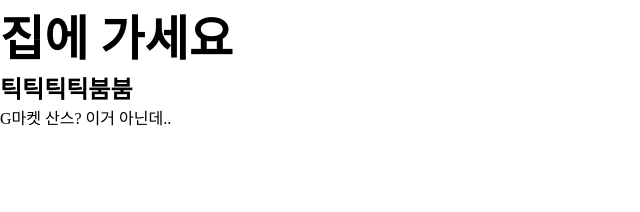
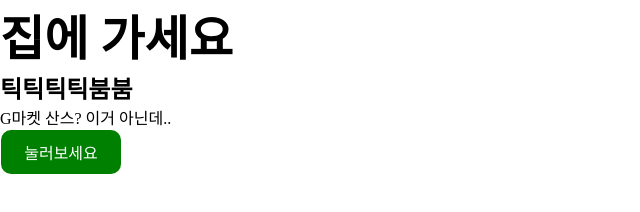
Before and after one commit to hjnam2025/11w-test-02, a plain HTML site: page index.html in a window 1280 px wide. Shown: the whole page, without its empty margins (0-640 px from the left). Drawn offline with Linux system fonts and the light colour scheme; a web font is replaced by a local one.

Commit message:
Update index.html

```diff
--- a/index.html
+++ b/index.html
@@ -12,5 +12,7 @@
 	<h1>집에 가세요</h1>
 	<h2>틱틱틱틱붐붐 </h2>
 	<p>	G마켓 산스? 이거 아닌데..</p>
+	<a href="./room-01/room01.html" target="_blank"> 눌러보세요</a>
+
 </body>
 </html>
```
